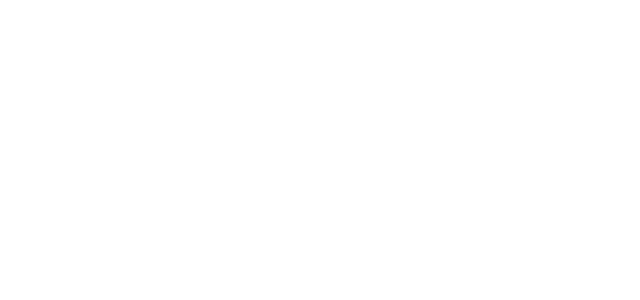
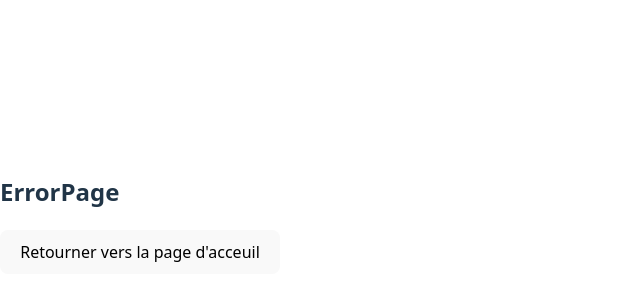
Before and after one commit to Dada342/crazee-burger, a React (Vite) app: page / in a window 1280 px wide. Before the commit this address had no page. Shown: the part 186-486 px from the top of the page, without its empty margins (0-640 px from the left). Built offline with nearby package versions, Linux system fonts and the light colour scheme.

Commit message:
✨ F02: ErrorPage > Create ErrorPage and redirection

```diff
--- /dev/null
+++ b/components/pages/error/ErrorPage.jsx
@@ -0,0 +1,16 @@
+import { useNavigate } from 'react-router';
+
+export default function ErrorPage() {
+  let navigate = useNavigate()
+
+  const handleSubmit = () => {
+    navigate("/login")
+   }
+
+  return (
+    <div>
+      <h2>ErrorPage</h2>
+      <button onClick={handleSubmit}>Retourner vers la page d'acceuil</button>
+    </div>
+  )
+}
--- a/components/pages/order/OrderPage.jsx
+++ b/components/pages/order/OrderPage.jsx
@@ -1,4 +1,3 @@
-import React from 'react'
 import { useNavigate, useParams } from 'react-router';
 
 export default function OrderPage() {
--- a/src/App.jsx
+++ b/src/App.jsx
@@ -2,6 +2,7 @@ import './App.css';
 import LoginPage from '../components/pages/login/LoginPage';
 import OrderPage from '../components/pages/order/OrderPage';
 import { Route, Routes } from 'react-router-dom';
+import ErrorPage from '../components/pages/error/ErrorPage';
 
 function App() {
   return (
@@ -9,6 +10,7 @@ function App() {
       <Routes>
         <Route path="login" element={ <LoginPage/> } />
         <Route path="commande/:name" element={ <OrderPage/> } />
+        <Route path= "*" element={ <ErrorPage/> } />
       </Routes>
     </div>
   );
```
